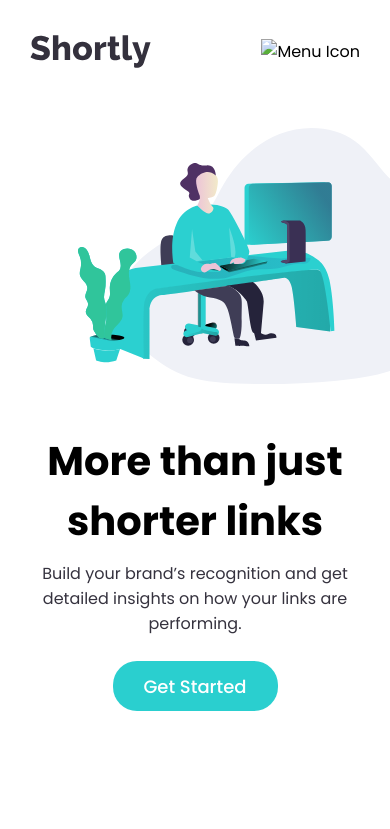
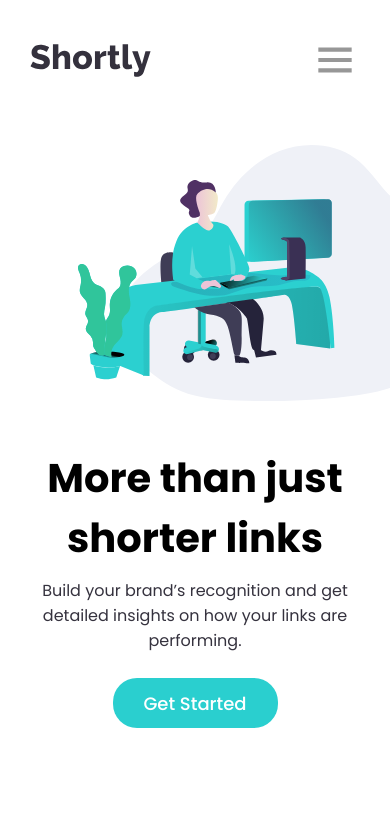
Before and after one commit to Cuandoyolabi/UrlShorteningApi, a plain HTML site: page index.html in a window 390 px wide. Shown: the top 829 px of the page. Drawn offline with Linux system fonts and the light colour scheme; files whose address does not match are found by name.

Commit message:
El menu habmburguesa del header ya se agrego, ahora se empezara con el modo responsive de computadora

```diff
--- a/index.html
+++ b/index.html
@@ -19,7 +19,7 @@
     <header class="header-container">
       <nav class="nav-container">
         <img src="./images/logo.svg" alt="Shortly Logo">
-        <img src="./images/icon-hamburger.svg" alt="Menu Icon">
+        <img src="./svgs/bx--menu (1).svg" class="header-menu" alt="Menu Icon">
       </nav>
       <div class="header-img">
         <img src="./images/illustration-working.svg" class="header-img" alt="Working Illustration">
--- a/styles/styles.css
+++ b/styles/styles.css
@@ -52,6 +52,12 @@
 .header-description-text{
     margin-top: 10px;
     color: var(--Gray900);
+}
+
+.header-menu{
+    width: 50px;
+    height: 50px;
+    cursor: pointer;
 }
 
 .header-btn{
```
Also changed, not shown: svgs/bx--menu (1).svg (added), svgs/bx--menu.svg (added).
